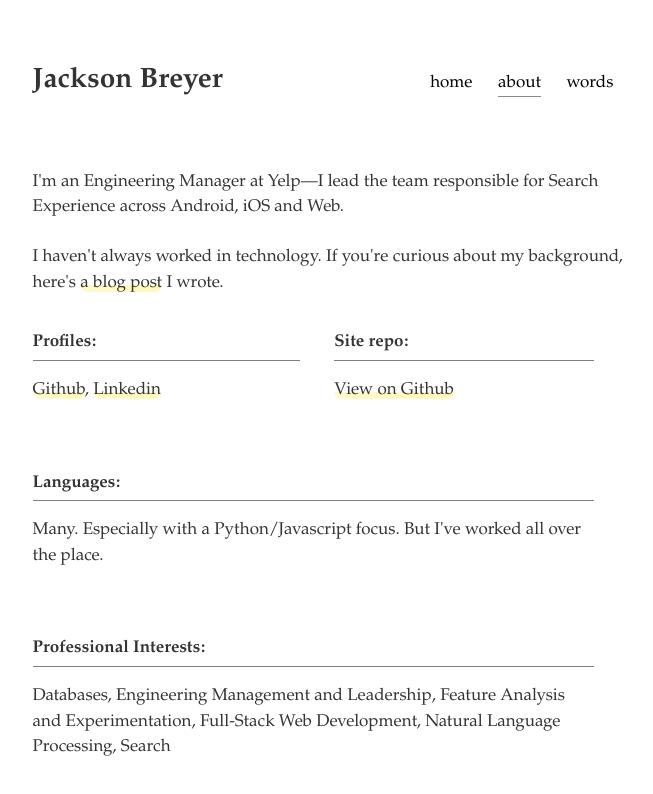
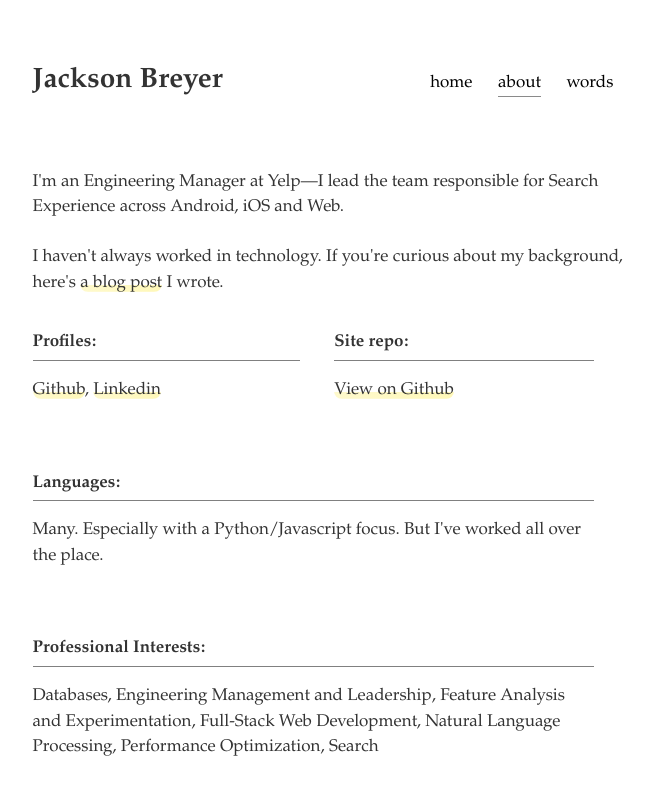
Before and after one commit to breyerjs/jacksonbreyer, a Next.js app: page /about in a window 1280 px wide. Shown: the top 794 px of the page, without its empty margins (310-963 px from the left). Built offline with nearby package versions, Linux system fonts and the light colour scheme.

Commit message:
add interest

```diff
--- a/pages/about.js
+++ b/pages/about.js
@@ -33,7 +33,7 @@ const About = (props) => {
 
                     <div className={styles.aboutSection}>
                         <div className={styles.heading}>Professional Interests:</div>
-                        <p className={styles.content}>Databases, Engineering Management and Leadership, Feature Analysis and Experimentation, Full-Stack Web Development, Natural Language Processing, Search</p>
+                        <p className={styles.content}>Databases, Engineering Management and Leadership, Feature Analysis and Experimentation, Full-Stack Web Development, Natural Language Processing, Performance Optimization, Search</p>
                     </div>
                 </div>
             </Layout>
```
